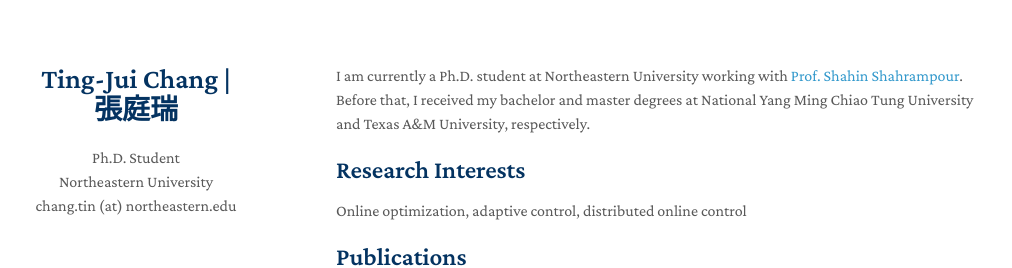
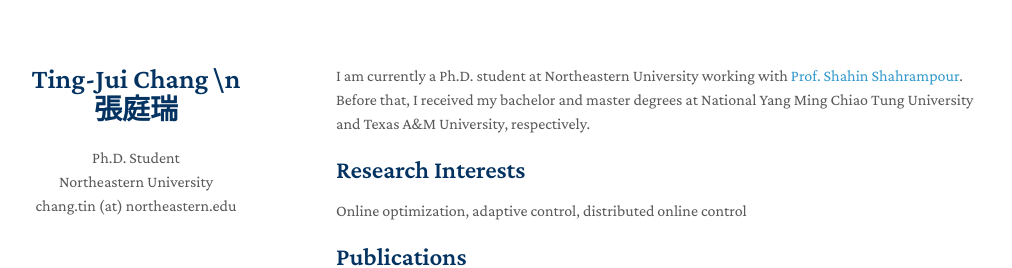
Before and after one commit to tingjui/MyWeb, a Jekyll site: the page built from index.md, in a window 1280 px wide. Shown: the top 268 px of the page, without its empty margins (134-1146 px from the left). Built offline with Jekyll 4.4.1, drawn with Linux system fonts in a browser that asks for light colours; nearby versions of some CDN libraries; a style sheet for code colours, icons or effects is not loaded.

```diff
--- a/_config.yml
+++ b/_config.yml
@@ -1,4 +1,4 @@
-title: Ting-Jui Chang | 張庭瑞
+title: Ting-Jui Chang \n 張庭瑞
 position: Ph.D. Student
 affiliation: Northeastern University
 email: chang.tin (at) northeastern.edu
```
